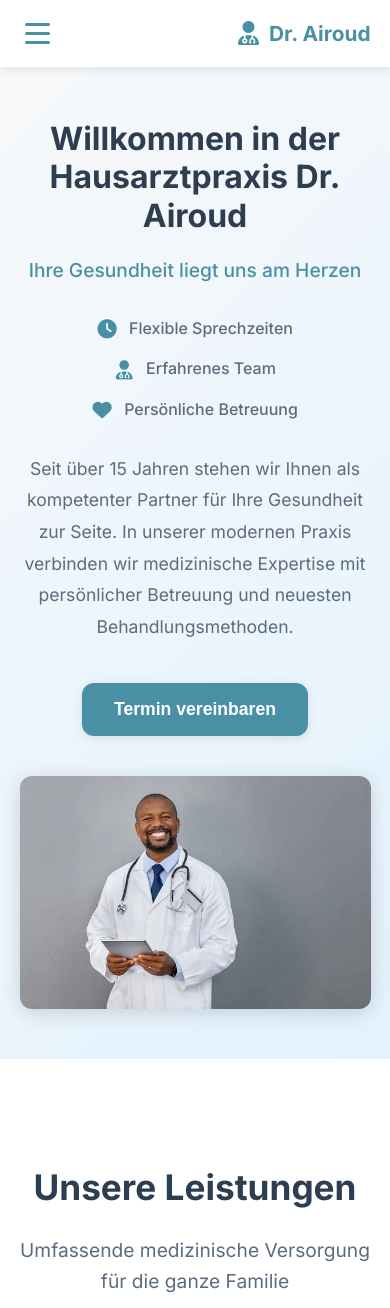
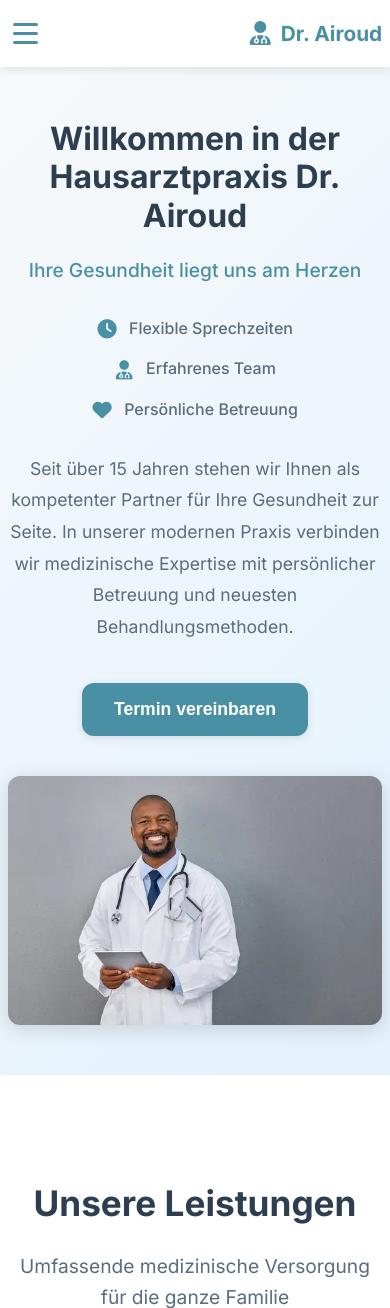
Before and after one commit to paladinsbasti/Hausarztpraxis-Airoud---Website, a PHP site: page / in a window 390 px wide. Shown: the top 1308 px of the page. Run offline with PHP 8.4, Linux system fonts and the light colour scheme; some libraries are stand-ins or nearby versions.

Commit message:
Reduced Padding

```diff
--- a/styles.css
+++ b/styles.css
@@ -58,10 +58,10 @@ body {
 }
 
 .nav-container {
-    max-width: 95%;
+    max-width: 98%;
     width: 100%;
     margin: 0 auto;
-    padding: 0 2.5%;
+    padding: 0 1%;
     display: flex;
     justify-content: space-between;
     align-items: center;
@@ -233,10 +233,10 @@ body {
 .intro-content {
     position: relative;
     z-index: 2;
-    max-width: 95%;
+    max-width: 98%;
     width: 100%;
     margin: 0 auto;
-    padding: 100px 2.5% 50px;
+    padding: 100px 1% 50px;
     display: grid;
     grid-template-columns: 1fr 1fr;
     gap: 80px;
@@ -951,19 +951,19 @@ body {
     }
 
     .container {
-        max-width: 95%;
-        padding: 0 2.5%;
+        max-width: 98%;
+        padding: 0 1%;
     }
 
     .nav-container {
-        max-width: 95%;
-        padding: 0 2.5%;
+        max-width: 98%;
+        padding: 0 1%;
     }
 
     .intro-content {
         grid-template-columns: 1fr;
         gap: 40px;
-        padding: 120px 2.5% 50px;
+        padding: 120px 1% 50px;
         text-align: center;
     }
 
```
Also changed, not shown: other parts of styles.css (+14 -14 lines).
